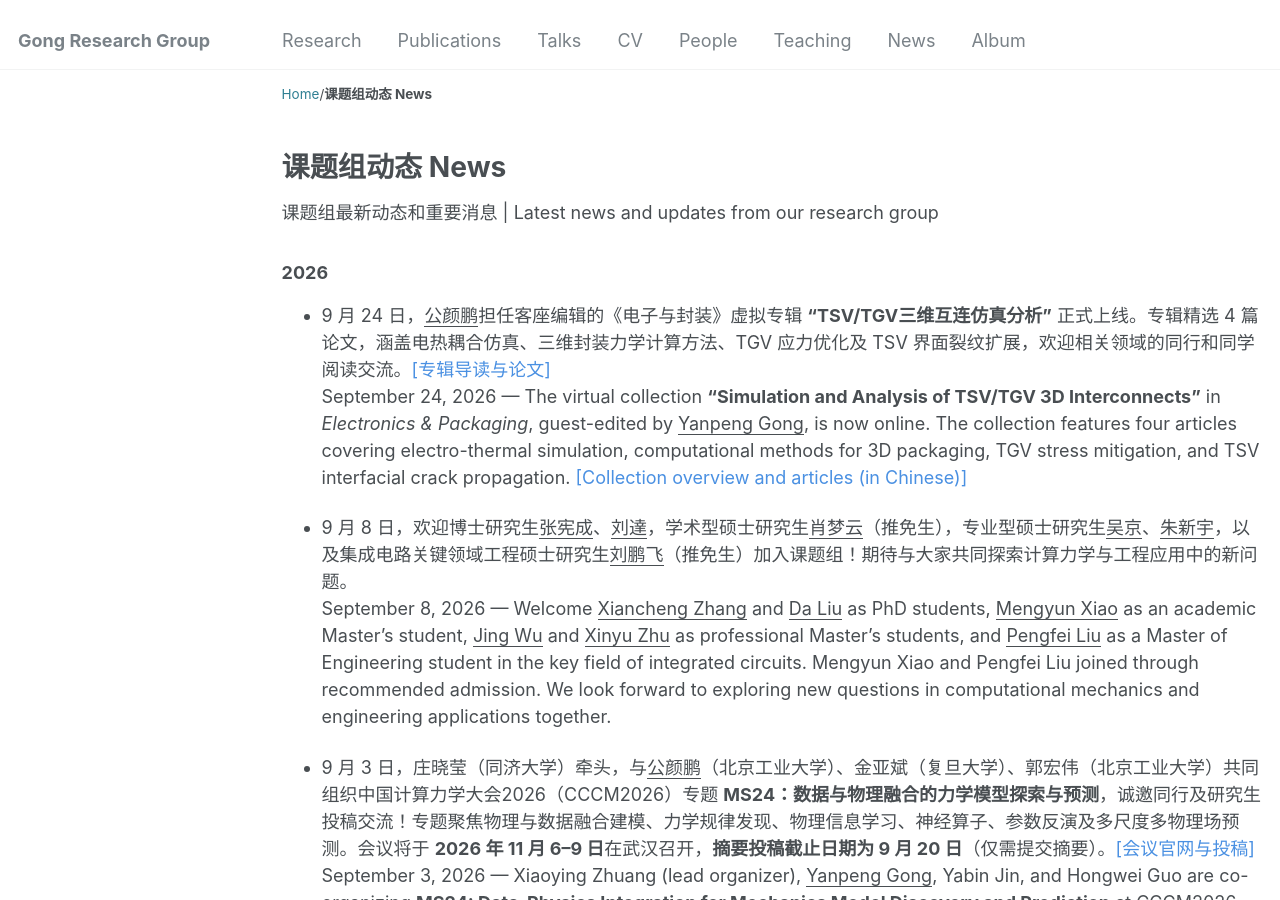
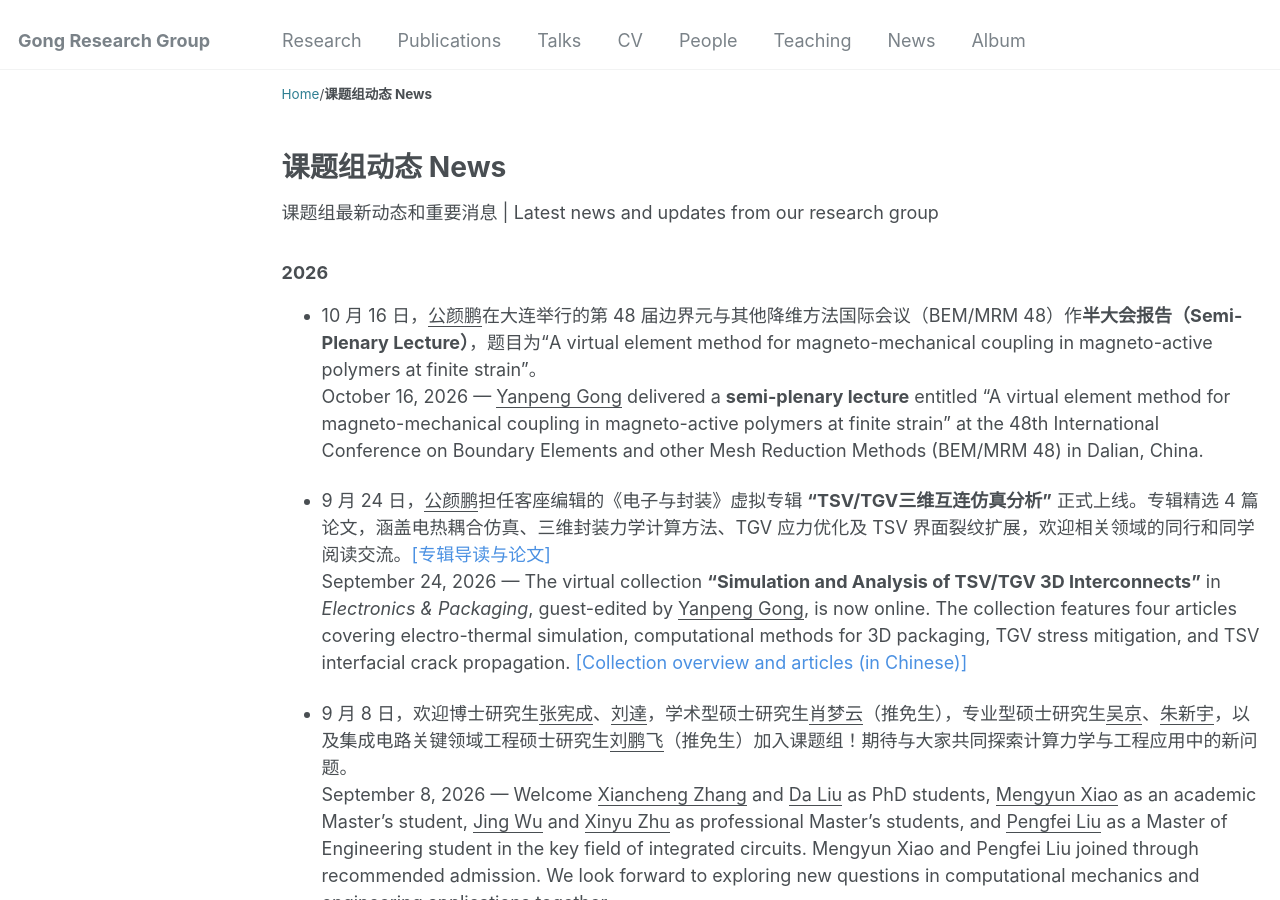
Before and after one commit to yanpeng-gong/yanpeng-gong.github.io, a Jekyll site: the page built from _news/news.md, in a window 1280 px wide and 900 px high. Built offline with Jekyll 4.4.1, drawn with Linux system fonts in a browser that asks for light colours; comment, search, counter and statistics services are not loaded.

Commit message:
news: add BEM/MRM 48 semi-plenary lecture

```diff
--- a/_news/news.md
+++ b/_news/news.md
@@ -10,6 +10,9 @@ description: "News and updates from Yanpeng Gong and the Gong Research Group at
 <p>课题组最新动态和重要消息 | Latest news and updates from our research group</p>
 
 <h3>2026</h3>
+
+- 10 月 16 日，<u>公颜鹏</u>在大连举行的第 48 届边界元与其他降维方法国际会议（BEM/MRM 48）作<strong>半大会报告（Semi-Plenary Lecture）</strong>，题目为“A virtual element method for magneto-mechanical coupling in magneto-active polymers at finite strain”。<br>
+  October 16, 2026 — <u>Yanpeng Gong</u> delivered a <strong>semi-plenary lecture</strong> entitled “A virtual element method for magneto-mechanical coupling in magneto-active polymers at finite strain” at the 48th International Conference on Boundary Elements and other Mesh Reduction Methods (BEM/MRM 48) in Dalian, China.<br>
 
 - 9 月 24 日，<u>公颜鹏</u>担任客座编辑的《电子与封装》虚拟专辑 <strong>“TSV/TGV三维互连仿真分析”</strong> 正式上线。专辑精选 4 篇论文，涵盖电热耦合仿真、三维封装力学计算方法、TGV 应力优化及 TSV 界面裂纹扩展，欢迎相关领域的同行和同学阅读交流。<a href="https://mp.weixin.qq.com/s/AdZjey62Fi6xEaaGQssnqA?scene=1" style="text-decoration:none;color:#4A90E2;">[专辑导读与论文]</a><br>
   September 24, 2026 — The virtual collection <strong>“Simulation and Analysis of TSV/TGV 3D Interconnects”</strong> in <em>Electronics &amp; Packaging</em>, guest-edited by <u>Yanpeng Gong</u>, is now online. The collection features four articles covering electro-thermal simulation, computational methods for 3D packaging, TGV stress mitigation, and TSV interfacial crack propagation. <a href="https://mp.weixin.qq.com/s/AdZjey62Fi6xEaaGQssnqA?scene=1" style="text-decoration:none;color:#4A90E2;">[Collection overview and articles (in Chinese)]</a><br>
```
